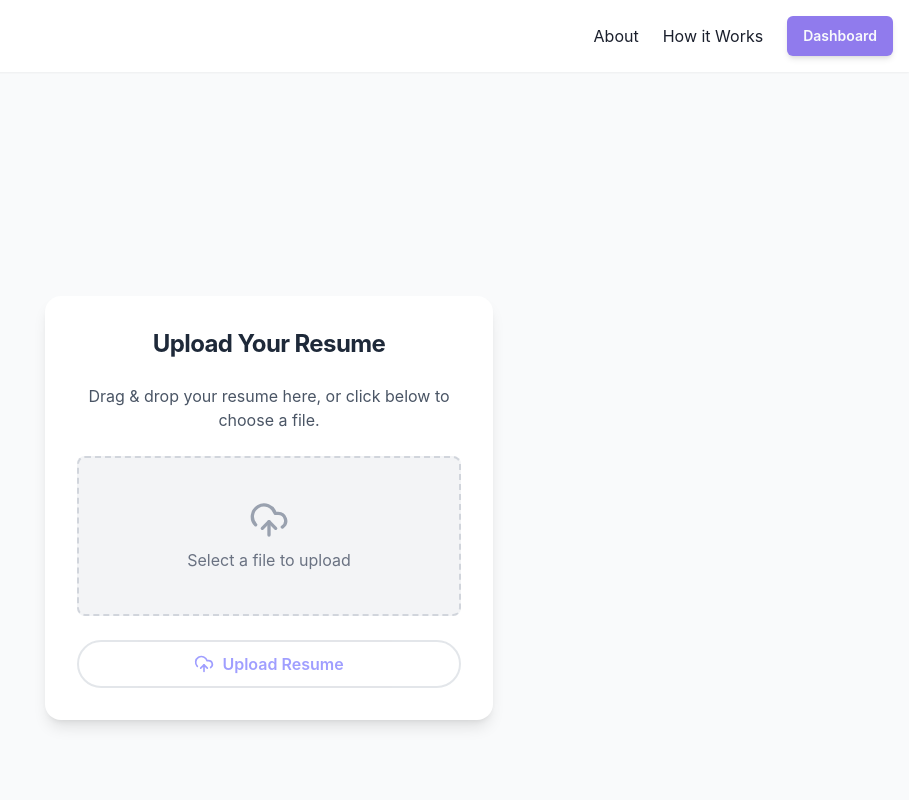
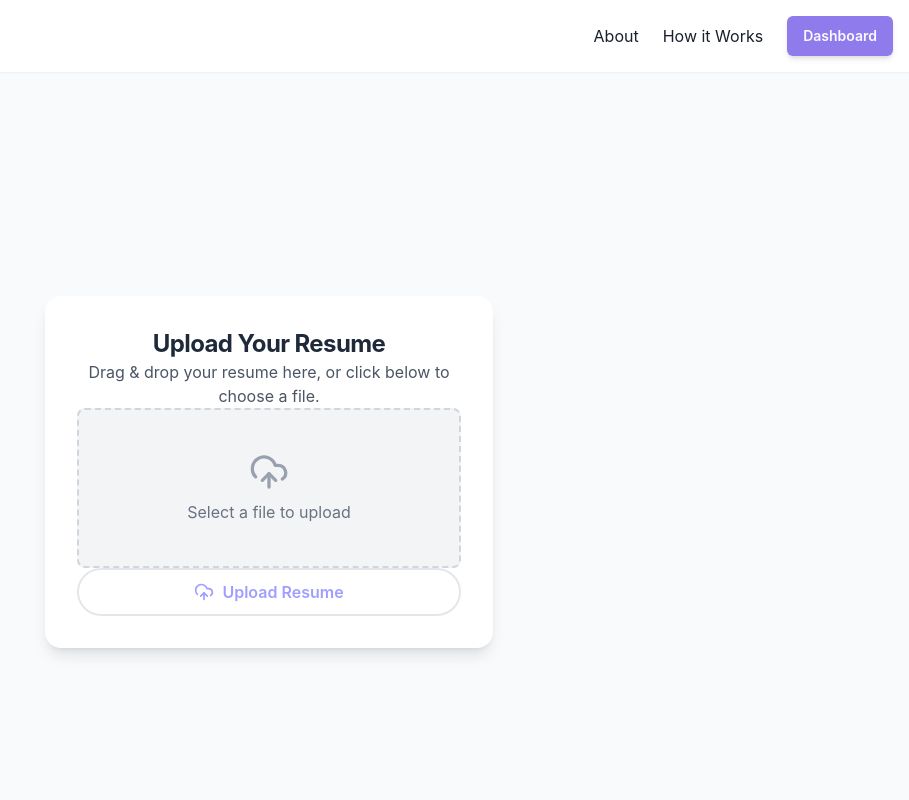
Before and after one commit to Michael-R-Dickinson/job-search-helper, a Next.js app in the folder packages/frontend/: page /getStarted in a window 1280 px wide. Shown: the top 800 px of the page, without its empty margins (371-1280 px from the left). Built offline with nearby package versions, Linux system fonts and the light colour scheme; no server answers.

Commit message:
added slider to getting started form - still janky

```diff
--- a/packages/frontend/package.json
+++ b/packages/frontend/package.json
@@ -13,6 +13,7 @@
     "clsx": "^2.1.1",
     "firebase": "^11.7.1",
     "lucide-react": "^0.507.0",
+    "motion": "^12.10.4",
     "next": "15.3.2",
     "prettier": "^3.5.3",
     "react": "^19.0.0",
--- a/packages/frontend/src/app/getStarted/page.tsx
+++ b/packages/frontend/src/app/getStarted/page.tsx
@@ -1,9 +1,9 @@
-import ResumeUploadFullscreen from '@/components/GetStarted/ResumeUploadFullscreen'
+import TryForFreeCarouselForm from '@/components/GetStarted/TryForFreeCarouselForm'
 
 const GetStarted = () => {
   return (
     <main className="grow p-8 min-h-screen flex justify-center bg-gray-50">
-      <ResumeUploadFullscreen />
+      <TryForFreeCarouselForm />
     </main>
   )
 }
--- a/packages/frontend/src/components/GetStarted/ResumeUploadFullscreen.tsx
+++ /dev/null
@@ -1,22 +0,0 @@
-'use client'
-
-import { useState } from 'react'
-import UploadResumeButton from '../UploadResumeButton'
-import UploadButtonProgress from './UploadProgressButton'
-
-const ResumeUploadFullscreen = () => {
-  const [resumeFile, setResumeFile] = useState<File | null>(null)
-  return (
-    <div className="mt-[33vh] w-full max-w-md bg-white p-8 rounded-2xl shadow-lg text-center space-y-6 h-fit">
-      <h1 className="text-2xl font-bold text-gray-800">Upload Your Resume</h1>
-      <p className="text-gray-600">
-        Drag &amp; drop your resume here, or click below to choose a file.
-      </p>
-
-      <UploadResumeButton resumeFile={resumeFile} setResumeFile={setResumeFile} />
-      <UploadButtonProgress resumeFile={resumeFile} />
-    </div>
-  )
-}
-
-export default ResumeUploadFullscreen
--- /dev/null
+++ b/packages/frontend/src/components/GetStarted/ResumeUploadTile.tsx
@@ -0,0 +1,22 @@
+'use client'
+
+import { useState } from 'react'
+import UploadResumeInput from '../UploadResumeButton'
+import PublishResumeProgressButton from './UploadProgressButton'
+
+const ResumeUploadTile: React.FC<{ onUploadComplete: () => void }> = ({ onUploadComplete }) => {
+  const [resumeFile, setResumeFile] = useState<File | null>(null)
+  return (
+    <div className="">
+      <h1 className="text-2xl font-bold text-gray-800">Upload Your Resume</h1>
+      <p className="text-gray-600">
+        Drag &amp; drop your resume here, or click below to choose a file.
+      </p>
+
+      <UploadResumeInput resumeFile={resumeFile} setResumeFile={setResumeFile} />
+      <PublishResumeProgressButton resumeFile={resumeFile} onUploadComplete={onUploadComplete} />
+    </div>
+  )
+}
+
+export default ResumeUploadTile
--- /dev/null
+++ b/packages/frontend/src/components/GetStarted/TryForFreeCarouselForm.tsx
@@ -0,0 +1,42 @@
+'use client'
+import { AnimatePresence, motion } from 'motion/react'
+import React, { useState } from 'react'
+import ResumeUploadTile from './ResumeUploadTile'
+
+const TryForFreeCarouselForm = () => {
+  const [step, setStep] = useState(0)
+  const next = () => void setStep((prev) => prev + 1)
+
+  const slides = [
+    <ResumeUploadTile onUploadComplete={next} key="upload" />,
+    <div key="upload">
+      <h1>Upload Your Resume</h1>
+      <p>Drag &amp; drop your resume here, or click below to choose a file.</p>
+    </div>,
+    // <QuestionStep key="q2" question="What’s your email?" onNext={next} />,
+    // <UploadStep key="upload" onNext={next} />,
+  ]
+
+  if (step > slides.length - 1) {
+    return <div>Done</div>
+  }
+  return (
+    <div className="mt-[33vh] w-full max-w-md bg-white p-8 rounded-2xl shadow-lg text-center space-y-6 h-fit">
+      {/* exitBeforeEnter */}
+      <AnimatePresence initial={false}>
+        <motion.div
+          key={step}
+          initial={{ x: 300, opacity: 0 }}
+          animate={{ x: 0, opacity: 1 }}
+          exit={{ x: -300, opacity: 0 }}
+          transition={{ duration: 0.5 }}
+          // className="absolute inset-0"
+        >
+          {slides[step]}
+        </motion.div>
+      </AnimatePresence>
+    </div>
+  )
+}
+
+export default TryForFreeCarouselForm
--- a/packages/frontend/src/components/GetStarted/UploadProgressButton.tsx
+++ b/packages/frontend/src/components/GetStarted/UploadProgressButton.tsx
@@ -5,9 +5,13 @@ import { auth, storage } from '../../../firebase'
 
 interface UploadButtonProgressProps {
   resumeFile: File | null
+  onUploadComplete: () => void
 }
 
-const UploadButtonProgress: React.FC<UploadButtonProgressProps> = ({ resumeFile }) => {
+const PublishResumeProgressButton: React.FC<UploadButtonProgressProps> = ({
+  resumeFile,
+  onUploadComplete,
+}) => {
   const [progress, setProgress] = useState(0)
   const [error, setError] = useState<string | null>(null)
 
@@ -29,6 +33,9 @@ const UploadButtonProgress: React.FC<UploadButtonProgressProps> = ({ resumeFile
       },
       async () => {
         setProgress(100)
+        setTimeout(() => {
+          onUploadComplete()
+        }, 1000)
       },
     )
   }
@@ -66,4 +73,4 @@ const UploadButtonProgress: React.FC<UploadButtonProgressProps> = ({ resumeFile
   )
 }
 
-export default UploadButtonProgress
+export default PublishResumeProgressButton
--- a/packages/frontend/src/components/UploadResumeButton.tsx
+++ b/packages/frontend/src/components/UploadResumeButton.tsx
@@ -6,7 +6,7 @@ interface UploadResumeButtonProps {
   setResumeFile: (file: File | null) => void
 }
 
-const UploadResumeButton: React.FC<UploadResumeButtonProps> = ({ resumeFile, setResumeFile }) => {
+const UploadResumeInput: React.FC<UploadResumeButtonProps> = ({ resumeFile, setResumeFile }) => {
   const handleChange = (e: React.ChangeEvent<HTMLInputElement>) => {
     if (e.target.files?.[0]) {
       setResumeFile(e.target.files[0])
@@ -27,4 +27,4 @@ const UploadResumeButton: React.FC<UploadResumeButtonProps> = ({ resumeFile, set
   )
 }
 
-export default UploadResumeButton
+export default UploadResumeInput
```
Also changed, not shown: 1 other file (tests, documents, lock files or other folders).
